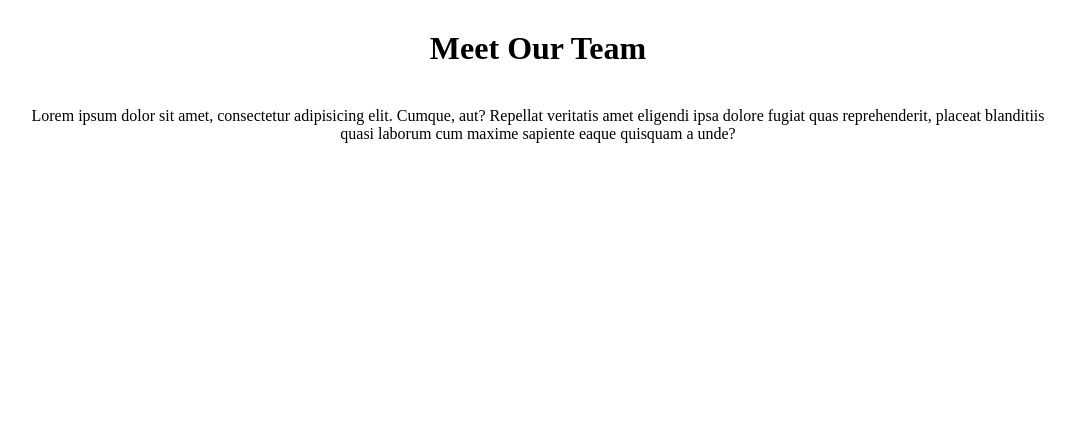
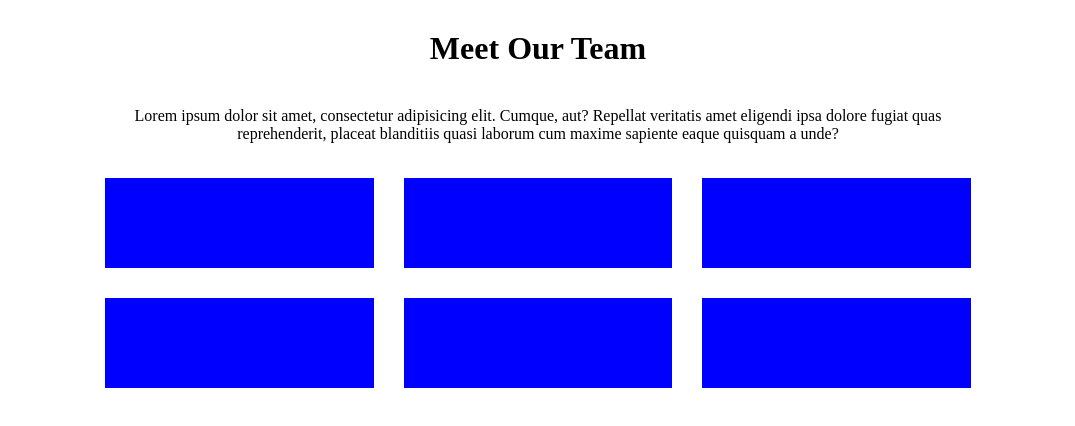
Before and after one commit to eugeniarossi/html-css-float-cards, a plain HTML site: page index.html in a window 1280 px wide. Shown: the whole page, without its empty margins (102-1177 px from the left). Drawn offline with Linux system fonts and the light colour scheme.

Commit message:
struttura bottom

```diff
--- a/css/style.css
+++ b/css/style.css
@@ -4,15 +4,30 @@
     box-sizing: border-box;
 }
 
+.clearfix::after {
+    content: '';
+    display: block;
+    clear: both;
+}
+
 .container {
-    max-width: 80vw;
+    max-width: 70vw;
     margin: 30px auto 0px;
 }
 
 main > .top {
     text-align: center;
+    margin-bottom: 20px;
 }
 
-main > .top :last-child {
-    margin: 40px 0 0;
+main > .top :first-child {
+    margin-bottom: 40px;
 }
+
+.box {
+    background-color: blue;
+    height: 90px;
+    width: calc(100% / 3 - 30px);
+    margin: 15px;
+    float: left;
+}
--- a/index.html
+++ b/index.html
@@ -13,8 +13,25 @@
             <h1>Meet Our Team</h1>
             <p>Lorem ipsum dolor sit amet, consectetur adipisicing elit. Cumque, aut? Repellat veritatis amet eligendi ipsa dolore fugiat quas reprehenderit, placeat blanditiis quasi laborum cum maxime sapiente eaque quisquam a unde?</p>
         </div>
-        <div class="bottom">
+        <div class="bottom clearfix">
+            <div class="box">
 
+            </div>
+            <div class="box">
+
+            </div>
+            <div class="box">
+
+            </div>
+            <div class="box">
+
+            </div>
+            <div class="box">
+
+            </div>
+            <div class="box">
+
+            </div>
         </div>
     </main>
 </body>
```
